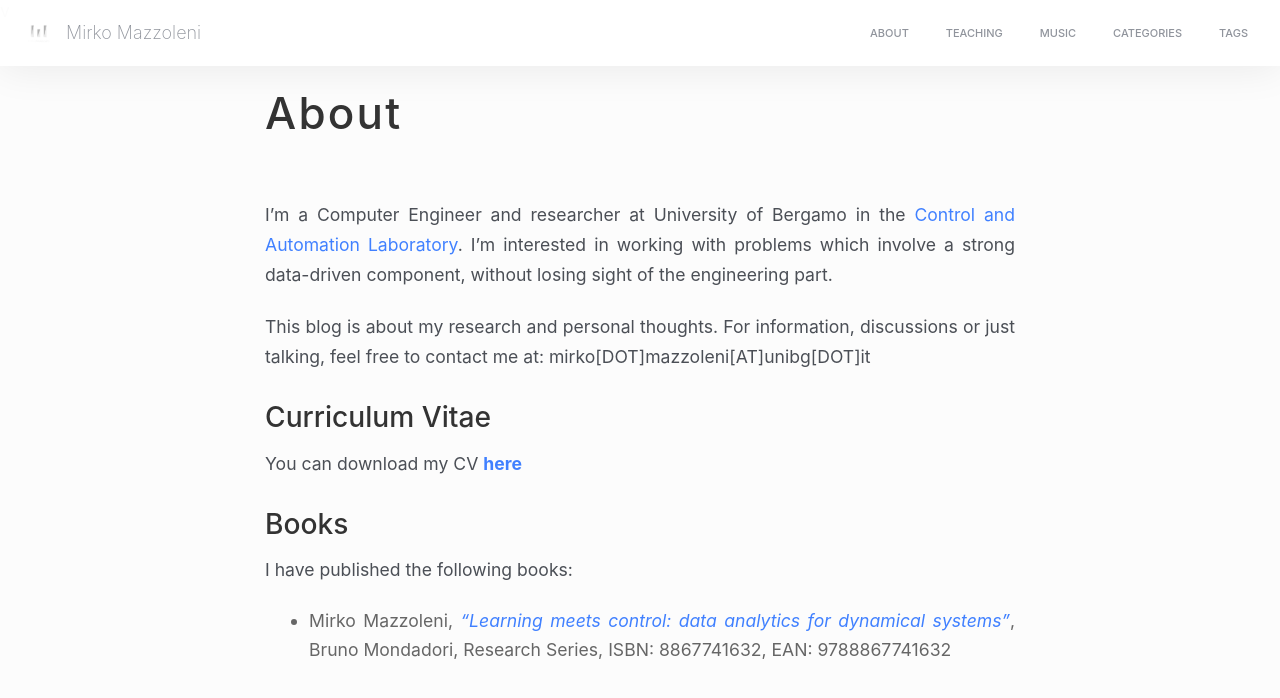
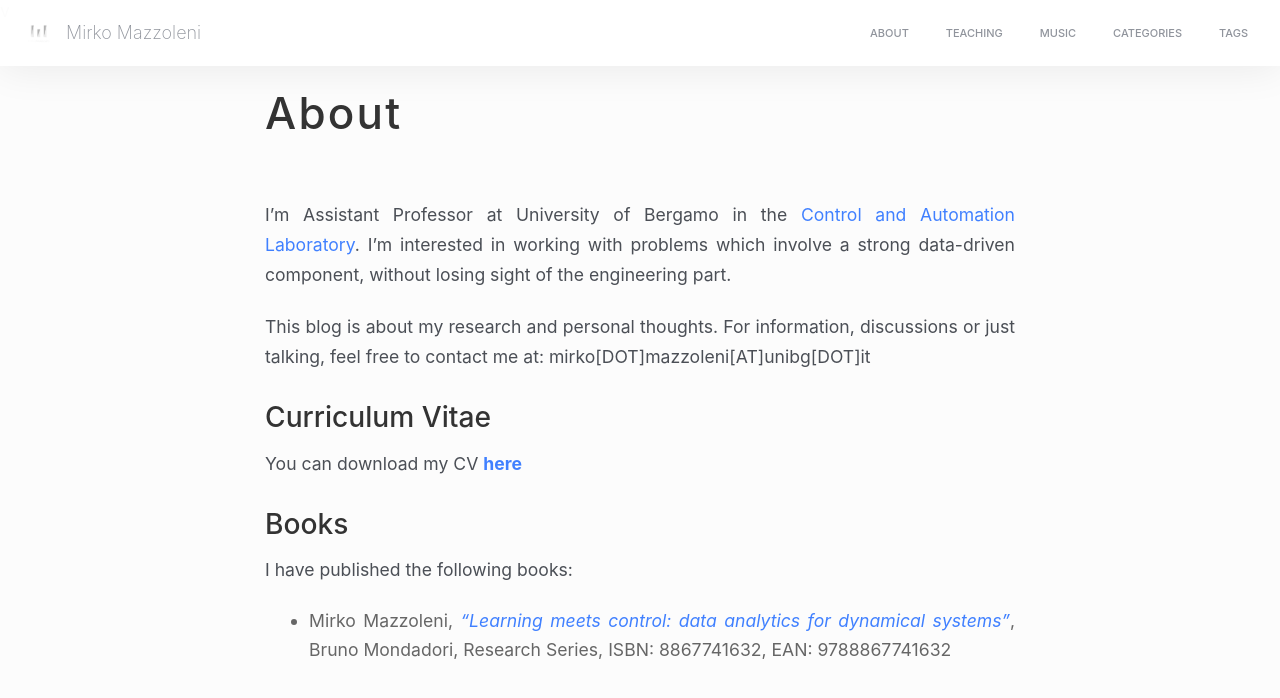
Before and after one commit to MirkoMazzoleni/MirkoMazzoleni.github.io, a Jekyll site: the page built from about.md, in a window 1280 px wide. Shown: the top 698 px of the page. Built offline with Jekyll 4.4.1, drawn with Linux system fonts in a browser that asks for light colours; nearby versions of some CDN libraries.

Commit message:
Update about.md

```diff
--- a/about.md
+++ b/about.md
@@ -5,7 +5,7 @@ header-img:
 permalink: /about/
 ---
 
-I'm a Computer Engineer and researcher at University of Bergamo in the [Control and Automation Laboratory](http://cal.unibg.it/cal/). I'm interested in working with problems which involve a strong data-driven component, without losing sight of the engineering part.
+I'm Assistant Professor at University of Bergamo in the [Control and Automation Laboratory](http://cal.unibg.it/cal/). I'm interested in working with problems which involve a strong data-driven component, without losing sight of the engineering part.
 
 This blog is about my research and personal thoughts. For information, discussions or just talking, feel free to contact me at:
 mirko[DOT]mazzoleni[AT]unibg[DOT]it
```
